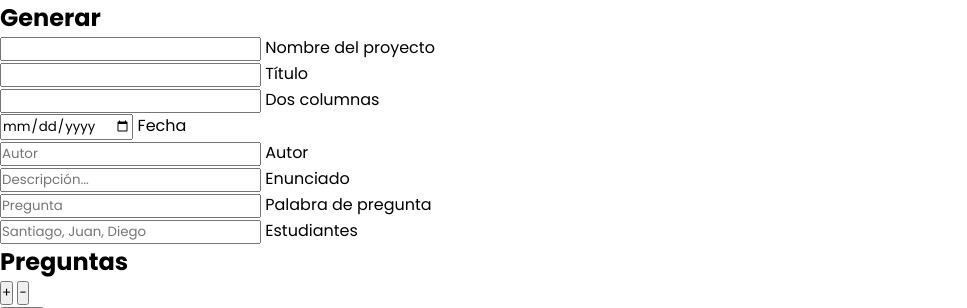
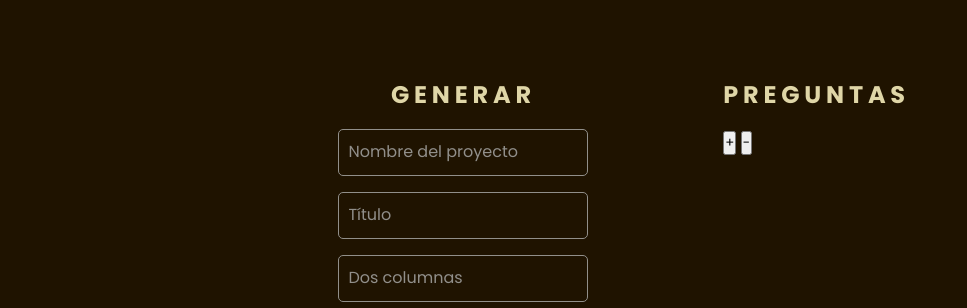
Before and after one commit to santiago-chica/perwork, a plain HTML site: page static_webpage/index.html in a window 1280 px wide. Shown: the top 308 px of the page, without its empty margins (0-967 px from the left). Drawn offline with Linux system fonts and the light colour scheme.

Commit message:
Generate Section Styles

```diff
--- a/static_webpage/index.html
+++ b/static_webpage/index.html
@@ -42,6 +42,7 @@
                 class="input-field__input"
                 required="require"
               />
+              <!-- <input type="checkbox" name="json_double_column" id="json_double_column"> -->
               <label for="json_double_column" class="input-field__label"
                 >Dos columnas</label
               >
@@ -60,8 +61,8 @@
                 type="text"
                 name="json_author"
                 id="json_author"
-                placeholder="Autor"
                 class="input-field__input"
+                required="require"
               />
               <label for="json_author" class="input-field__label">Autor</label>
             </div>
@@ -70,8 +71,8 @@
                 type="text"
                 name="json_description"
                 id="json_description"
-                placeholder="Descripción..."
                 class="input-field__input"
+                required="require"
               />
               <label for="json_description" class="input-field__label"
                 >Enunciado</label
@@ -82,8 +83,8 @@
                 type="text"
                 name="json_question_keyword"
                 id="json_question_keyword"
-                placeholder="Pregunta"
                 class="input-field__input"
+                required="require"
               />
               <label for="json_question_keyword" class="input-field__label"
                 >Palabra de pregunta</label
@@ -94,8 +95,8 @@
                 type="text"
                 name="json_students"
                 id="json_students"
-                placeholder="Santiago, Juan, Diego"
                 class="input-field__input"
+                required="require"
               />
               <label for="json_students" class="input-field__label"
                 >Estudiantes</label
@@ -122,6 +123,6 @@
         </div>
       </div>
     </div>
-    <script src="./index.html" defer></script>
+    <script src="./index.js" defer></script>
   </body>
 </html>
--- a/static_webpage/styles.css
+++ b/static_webpage/styles.css
@@ -3,9 +3,9 @@
 
 /* VARIABLES CSS */
 :root {
-  --bg-color: #1F1300;
+  --bg-color: #1f1300;
   --border-color-1: #918f8a;
-  --border-color-2: #DFD6A7;
+  --border-color-2: #dfd6a7;
 }
 
 /* RESET CSS */
@@ -15,3 +15,85 @@
   padding: 0;
   font-family: "Poppins", serif;
 }
+
+.container {
+  display: flex;
+  flex-direction: column;
+  justify-content: center;
+  align-items: center;
+  min-height: 100vh;
+  gap: 30px;
+  background-color: var(--bg-color);
+}
+
+.main {
+  max-width: 700px;
+  width: 100%;
+  padding: .5rem;
+  /* background-color: red; */
+  display: grid;
+  grid-template-columns: repeat(2, 1fr);
+  justify-items: center;
+  column-gap: 1.4rem;
+}
+
+.section__title {
+  text-align: center;
+  font-size: 1.5rem;
+  margin-bottom: 1.1rem;
+  text-transform: uppercase;
+  color: var(--border-color-2);
+  letter-spacing: .3rem;
+}
+.generate__input-fields {
+  display: flex;
+  flex-direction: column;
+  gap: 1rem;
+}
+
+.generate__input-field {
+  position: relative;
+  min-width: 250px;
+}
+
+.generate__input-field input {
+  max-width: 250px;
+  width: 100%;
+  padding: 0.625rem;
+  border: 1px solid var(--border-color-1);
+  background-color: var(--bg-color);
+  border-radius: 5px;
+  outline: none;
+  color: var(--border-color-2);
+  font-size: 1rem;
+  transition: 0.3s;
+}
+
+.generate__input-field label {
+  position: absolute;
+  left: 0;
+  padding: 10px;
+  pointer-events: none;
+  font-size: 1rem;
+  color: var(--border-color-1);
+  transition: 0.3s;
+}
+
+.generate__input-field input:valid ~ label,
+.generate__input-field input:focus ~ label {
+  color: var(--border-color-2);
+  transform: translate(0.7rem, -0.45rem);
+  font-size: 0.7rem;
+  padding: 0 0.625rem;
+  background-color: var(--bg-color);
+  letter-spacing: 0.1rem;
+}
+
+.generate__input-field input:valid,
+.generate__input-field input:focus {
+  border: 1px solid var(--border-color-2);
+}
+
+#json_date::-webkit-calendar-picker-indicator {
+  filter: invert(.8);
+}
```
